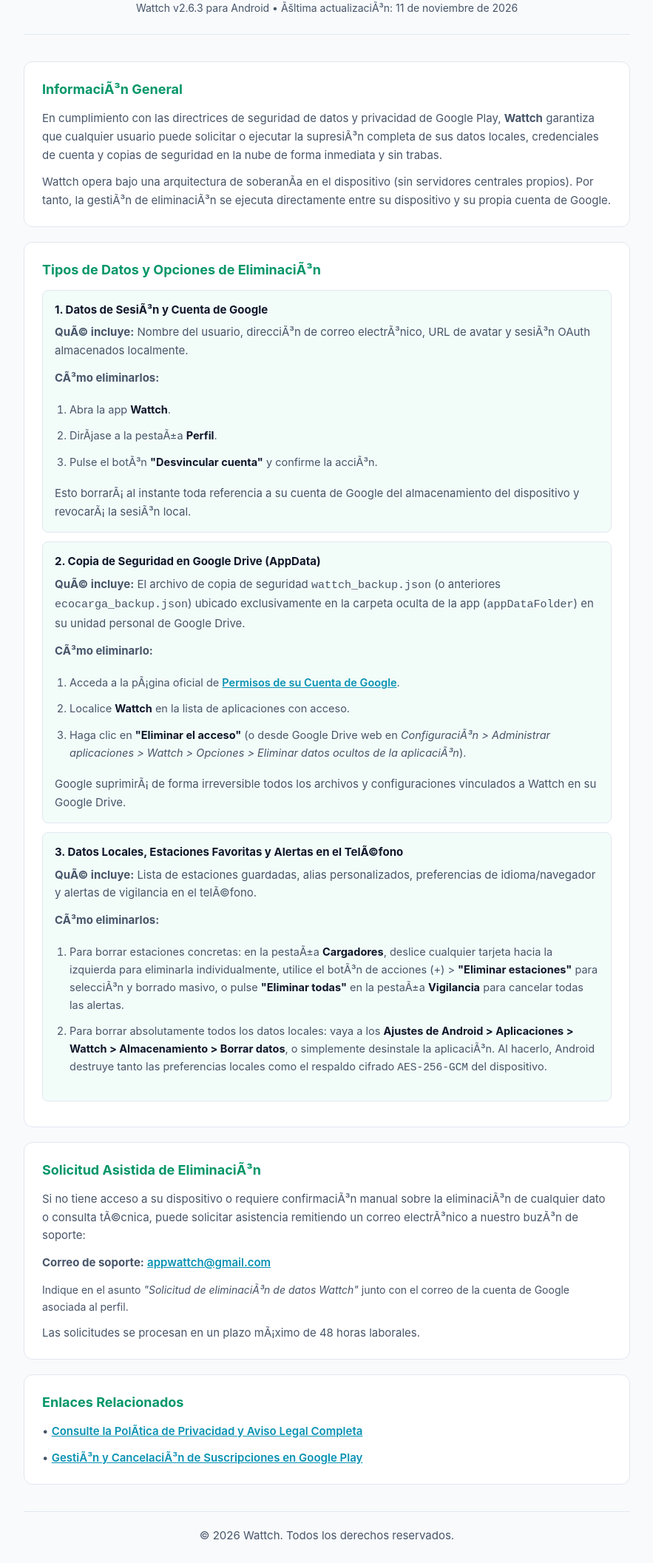
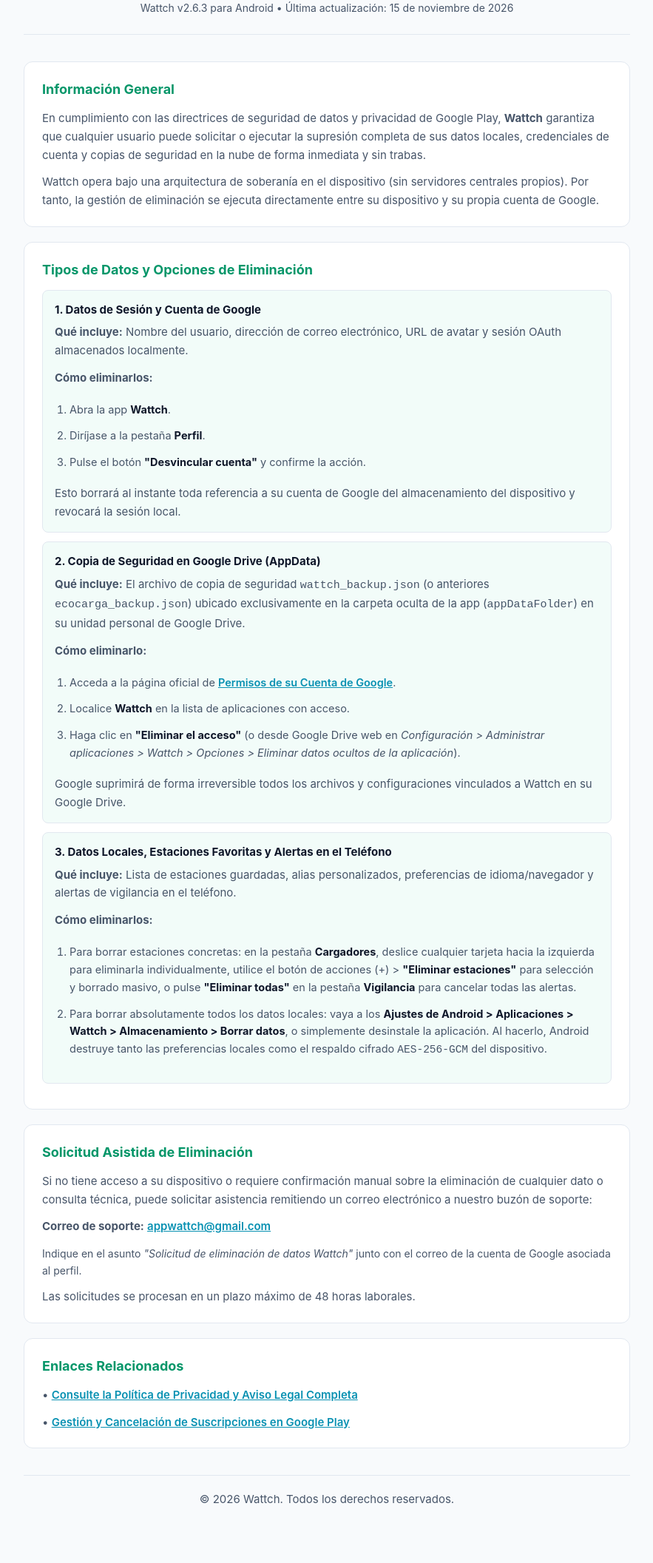
Before and after one commit to wattch-app/wattch-app.github.io, a plain HTML site: page data-deletion.html in a window 1280 px wide. Shown: the part 117-2230 px from the top of the page at 74% size, without its empty margins (198-1081 px from the left). After the commit the page ends 2181 px from the top, so only its background shows below. Drawn offline with Linux system fonts and the light colour scheme.

Commit message:
Update version 2.6.3 v2

```diff
--- a/data-deletion.html
+++ b/data-deletion.html
@@ -3,7 +3,7 @@
 <head>
     <meta charset="UTF-8">
     <meta name="viewport" content="width=device-width, initial-scale=1.0">
-    <title>Solicitud de EliminaciÃ³n de Cuentas y Datos - Wattch</title>
+    <title>Solicitud de Eliminación de Cuentas y Datos - Wattch</title>
     <style>
         :root {
             --bg-color: #0f172a;
@@ -135,67 +135,66 @@
 <body>
     <div class="container">
         <header>
-            <span class="app-badge">EliminaciÃ³n de Datos &bull; v2.6.3</span>
-            <h1>Solicitud de EliminaciÃ³n de Cuentas y Datos Personales</h1>
-            <p class="date">Wattch v2.6.3 para Android &bull; Ãšltima actualizaciÃ³n: 11 de noviembre de 2026</p>
+            <span class="app-badge">Eliminación de Datos &bull; v2.6.3</span>
+            <h1>Solicitud de Eliminación de Cuentas y Datos Personales</h1>
+            <p class="date">Wattch v2.6.3 para Android &bull; Última actualización: 15 de noviembre de 2026</p>
         </header>
 
         <section>
-            <h2>InformaciÃ³n General</h2>
-            <p>En cumplimiento con las directrices de seguridad de datos y privacidad de Google Play, <strong>Wattch</strong> garantiza que cualquier usuario puede solicitar o ejecutar la supresiÃ³n completa de sus datos locales, credenciales de cuenta y copias de seguridad en la nube de forma inmediata y sin trabas.</p>
-            <p>Wattch opera bajo una arquitectura de soberanÃ­a en el dispositivo (sin servidores centrales propios). Por tanto, la gestiÃ³n de eliminaciÃ³n se ejecuta directamente entre su dispositivo y su propia cuenta de Google.</p>
+            <h2>Información General</h2>
+            <p>En cumplimiento con las directrices de seguridad de datos y privacidad de Google Play, <strong>Wattch</strong> garantiza que cualquier usuario puede solicitar o ejecutar la supresión completa de sus datos locales, credenciales de cuenta y copias de seguridad en la nube de forma inmediata y sin trabas.</p>
+            <p>Wattch opera bajo una arquitectura de soberanía en el dispositivo (sin servidores centrales propios). Por tanto, la gestión de eliminación se ejecuta directamente entre su dispositivo y su propia cuenta de Google.</p>
         </section>
 
         <section>
-            <h2>Tipos de Datos y Opciones de EliminaciÃ³n</h2>
+            <h2>Tipos de Datos y Opciones de Eliminación</h2>
 
             <div class="step-card">
-                <h3>1. Datos de SesiÃ³n y Cuenta de Google</h3>
-                <p><strong>QuÃ© incluye:</strong> Nombre del usuario, direcciÃ³n de correo electrÃ³nico, URL de avatar y sesiÃ³n OAuth almacenados localmente.</p>
-                <p><strong>CÃ³mo eliminarlos:</strong></p>
+                <h3>1. Datos de Sesión y Cuenta de Google</h3>
+                <p><strong>Qué incluye:</strong> Nombre del usuario, dirección de correo electrónico, URL de avatar y sesión OAuth almacenados localmente.</p>
+                <p><strong>Cómo eliminarlos:</strong></p>
                 <ol>
                     <li>Abra la app <strong>Wattch</strong>.</li>
-                    <li>DirÃ­jase a la pestaÃ±a <strong>Perfil</strong>.</li>
-                    <li>Pulse el botÃ³n <strong>"Desvincular cuenta"</strong> y confirme la acciÃ³n.</li>
+                    <li>Diríjase a la pestaña <strong>Perfil</strong>.</li>
+                    <li>Pulse el botón <strong>"Desvincular cuenta"</strong> y confirme la acción.</li>
                 </ol>
-                <p>Esto borrarÃ¡ al instante toda referencia a su cuenta de Google del almacenamiento del dispositivo y revocarÃ¡ la sesiÃ³n local.</p>
+                <p>Esto borrará al instante toda referencia a su cuenta de Google del almacenamiento del dispositivo y revocará la sesión local.</p>
             </div>
 
             <div class="step-card">
                 <h3>2. Copia de Seguridad en Google Drive (AppData)</h3>
-                <p><strong>QuÃ© incluye:</strong> El archivo de copia de seguridad <code>wattch_backup.json</code> (o anteriores <code>ecocarga_backup.json</code>) ubicado exclusivamente en la carpeta oculta de la app (<code>appDataFolder</code>) en su unidad personal de Google Drive.</p>
-                <p><strong>CÃ³mo eliminarlo:</strong></p>
+                <p><strong>Qué incluye:</strong> El archivo de copia de seguridad <code>wattch_backup.json</code> (o anteriores <code>ecocarga_backup.json</code>) ubicado exclusivamente en la carpeta oculta de la app (<code>appDataFolder</code>) en su unidad personal de Google Drive.</p>
+                <p><strong>Cómo eliminarlo:</strong></p>
                 <ol>
-                    <li>Acceda a la pÃ¡gina oficial de <a href="https://myaccount.google.com/permissions" target="_blank" class="action-link">Permisos de su Cuenta de Google</a>.</li>
+                    <li>Acceda a la página oficial de <a href="https://myaccount.google.com/permissions" target="_blank" class="action-link">Permisos de su Cuenta de Google</a>.</li>
                     <li>Localice <strong>Wattch</strong> en la lista de aplicaciones con acceso.</li>
-                    <li>Haga clic en <strong>"Eliminar el acceso"</strong> (o desde Google Drive web en <em>ConfiguraciÃ³n &gt; Administrar aplicaciones &gt; Wattch &gt; Opciones &gt; Eliminar datos ocultos de la aplicaciÃ³n</em>).</li>
+                    <li>Haga clic en <strong>"Eliminar el acceso"</strong> (o desde Google Drive web en <em>Configuración &gt; Administrar aplicaciones &gt; Wattch &gt; Opciones &gt; Eliminar datos ocultos de la aplicación</em>).</li>
                 </ol>
-                <p>Google suprimirÃ¡ de forma irreversible todos los archivos y configuraciones vinculados a Wattch en su Google Drive.</p>
+                <p>Google suprimirá de forma irreversible todos los archivos y configuraciones vinculados a Wattch en su Google Drive.</p>
             </div>
 
             <div class="step-card">
-                <h3>3. Datos Locales, Estaciones Favoritas y Alertas en el TelÃ©fono</h3>
-                <p><strong>QuÃ© incluye:</strong> Lista de estaciones guardadas, alias personalizados, preferencias de idioma/navegador y alertas de vigilancia en el telÃ©fono.</p>
-                <p><strong>CÃ³mo eliminarlos:</strong></p>
+                <h3>3. Datos Locales, Estaciones Favoritas y Alertas en el Teléfono</h3>
+                <p><strong>Qué incluye:</strong> Lista de estaciones guardadas, alias personalizados, preferencias de idioma/navegador y alertas de vigilancia en el teléfono.</p>
+                <p><strong>Cómo eliminarlos:</strong></p>
                 <ol>
-                    <li>Para borrar estaciones concretas: en la pestaÃ±a <strong>Cargadores</strong>, deslice cualquier tarjeta hacia la izquierda para eliminarla individualmente, utilice el botÃ³n de acciones (+) &gt; <strong>"Eliminar estaciones"</strong> para selecciÃ³n y borrado masivo, o pulse <strong>"Eliminar todas"</strong> en la pestaÃ±a <strong>Vigilancia</strong> para cancelar todas las alertas.</li>
-                    <li>Para borrar absolutamente todos los datos locales: vaya a los <strong>Ajustes de Android &gt; Aplicaciones &gt; Wattch &gt; Almacenamiento &gt; Borrar datos</strong>, o simplemente desinstale la aplicaciÃ³n. Al hacerlo, Android destruye tanto las preferencias locales como el respaldo cifrado <code>AES-256-GCM</code> del dispositivo.</li>
+                    <li>Para borrar estaciones concretas: en la pestaña <strong>Cargadores</strong>, deslice cualquier tarjeta hacia la izquierda para eliminarla individualmente, utilice el botón de acciones (+) &gt; <strong>"Eliminar estaciones"</strong> para selección y borrado masivo, o pulse <strong>"Eliminar todas"</strong> en la pestaña <strong>Vigilancia</strong> para cancelar todas las alertas.</li>
+                    <li>Para borrar absolutamente todos los datos locales: vaya a los <strong>Ajustes de Android &gt; Aplicaciones &gt; Wattch &gt; Almacenamiento &gt; Borrar datos</strong>, o simplemente desinstale la aplicación. Al hacerlo, Android destruye tanto las preferencias locales como el respaldo cifrado <code>AES-256-GCM</code> del dispositivo.</li>
                 </ol>
             </div>
         </section>
 
         <section>
-            <h2>Solicitud Asistida de EliminaciÃ³n</h2>
-            <p>Si no tiene acceso a su dispositivo o requiere confirmaciÃ³n manual sobre la eliminaciÃ³n de cualquier dato o consulta tÃ©cnica, puede solicitar asistencia remitiendo un correo electrÃ³nico a nuestro buzÃ³n de soporte:</p>
-            <p style="margin-top: 10px;"><strong>Correo de soporte:</strong> <a href="mailto:appwattch@gmail.com" class="action-link" style="font-weight: 600;">appwattch@gmail.com</a></p>
-            <p style="margin-top: 6px; font-size: 14px; color: var(--text-secondary);">Indique en el asunto <em>"Solicitud de eliminaciÃ³n de datos Wattch"</em> junto con el correo de la cuenta de Google asociada al perfil.</p>
-            <p style="margin-top: 8px;">Las solicitudes se procesan en un plazo mÃ¡ximo de 48 horas laborales.</p>
+            <h2>Solicitud Asistida de Eliminación</h2>
+            <p>Si no tiene acceso a su dispositivo o requiere confirmación manual sobre la eliminación de cualquier dato o consulta técnica, puede solicitar asistencia remitiendo un correo electrónico a nuestro buzón de soporte:</p>
+            <p style="margin-top: 10px;"><strong>Correo de soporte:</strong> <a href="mailto:appwattch@gmail.com" class="action-link" style="font-weight: 600;">appwattch@gmail.com</a></p><p style="margin-top: 6px; font-size: 14px; color: var(--text-secondary);">Indique en el asunto <em>"Solicitud de eliminación de datos Wattch"</em> junto con el correo de la cuenta de Google asociada al perfil.</p>
+            <p>Las solicitudes se procesan en un plazo máximo de 48 horas laborales.</p>
         </section>
 
         <section>
             <h2>Enlaces Relacionados</h2>
-            <p>&bull; <a href="privacy.html" class="action-link">Consulte la PolÃ­tica de Privacidad y Aviso Legal Completa</a></p>
-            <p>&bull; <a href="https://play.google.com/store/account/subscriptions" target="_blank" class="action-link">GestiÃ³n y CancelaciÃ³n de Suscripciones en Google Play</a></p>
+            <p>&bull; <a href="privacy.html" class="action-link">Consulte la Política de Privacidad y Aviso Legal Completa</a></p>
+            <p>&bull; <a href="https://play.google.com/store/account/subscriptions" target="_blank" class="action-link">Gestión y Cancelación de Suscripciones en Google Play</a></p>
         </section>
 
         <footer>
```
Also changed, not shown: index.html (+7 -7 lines), privacy.html (+31 -32 lines).
